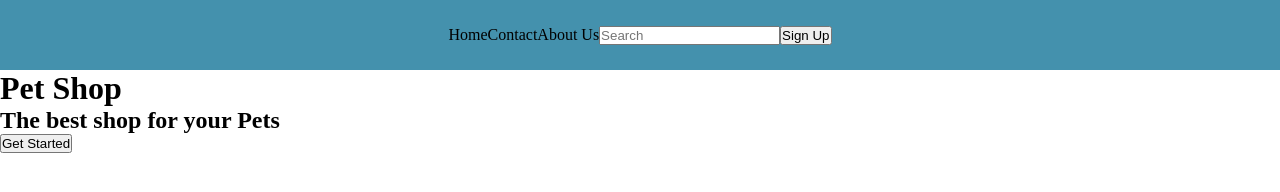
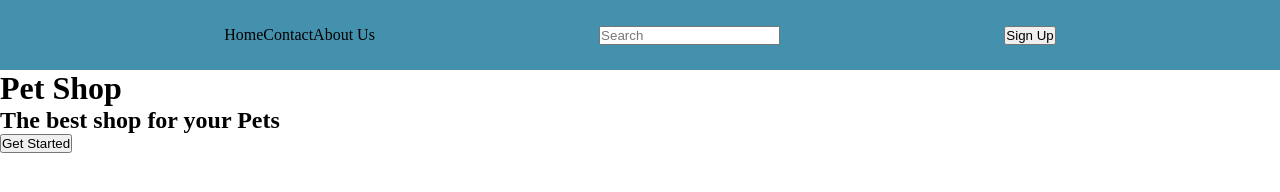
Before and after one commit to godswilludoh/collaborative-project, a plain HTML site: page index.html in a window 1280 px wide. Drawn offline with Linux system fonts and the light colour scheme; a web font is replaced by a local one.

Commit message:
made style fixes

```diff
--- a/style.css
+++ b/style.css
@@ -12,13 +12,19 @@ body{
 .container nav{
     background: #4491AD;
     display: flex;
-    justify-content:center;
+    justify-content:space-evenly;
     align-items:center;
     width: 100%;
     height: 70px;
+
 }
 
 nav ul{
     list-style: none;
     display: flex;
 }
+
+nav ul li{
+    display: flex;
+    justify-content: ;
+}
```
